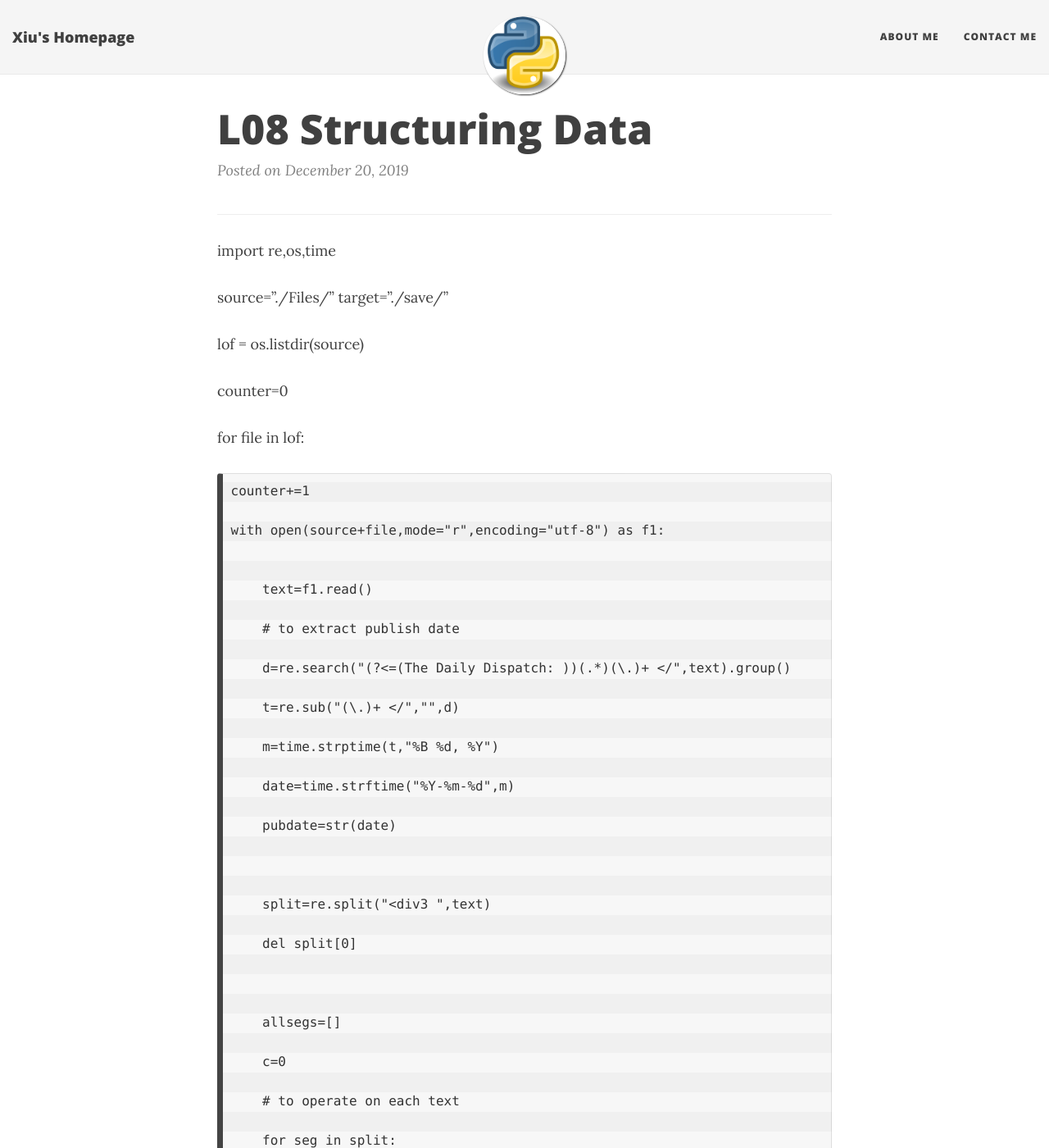
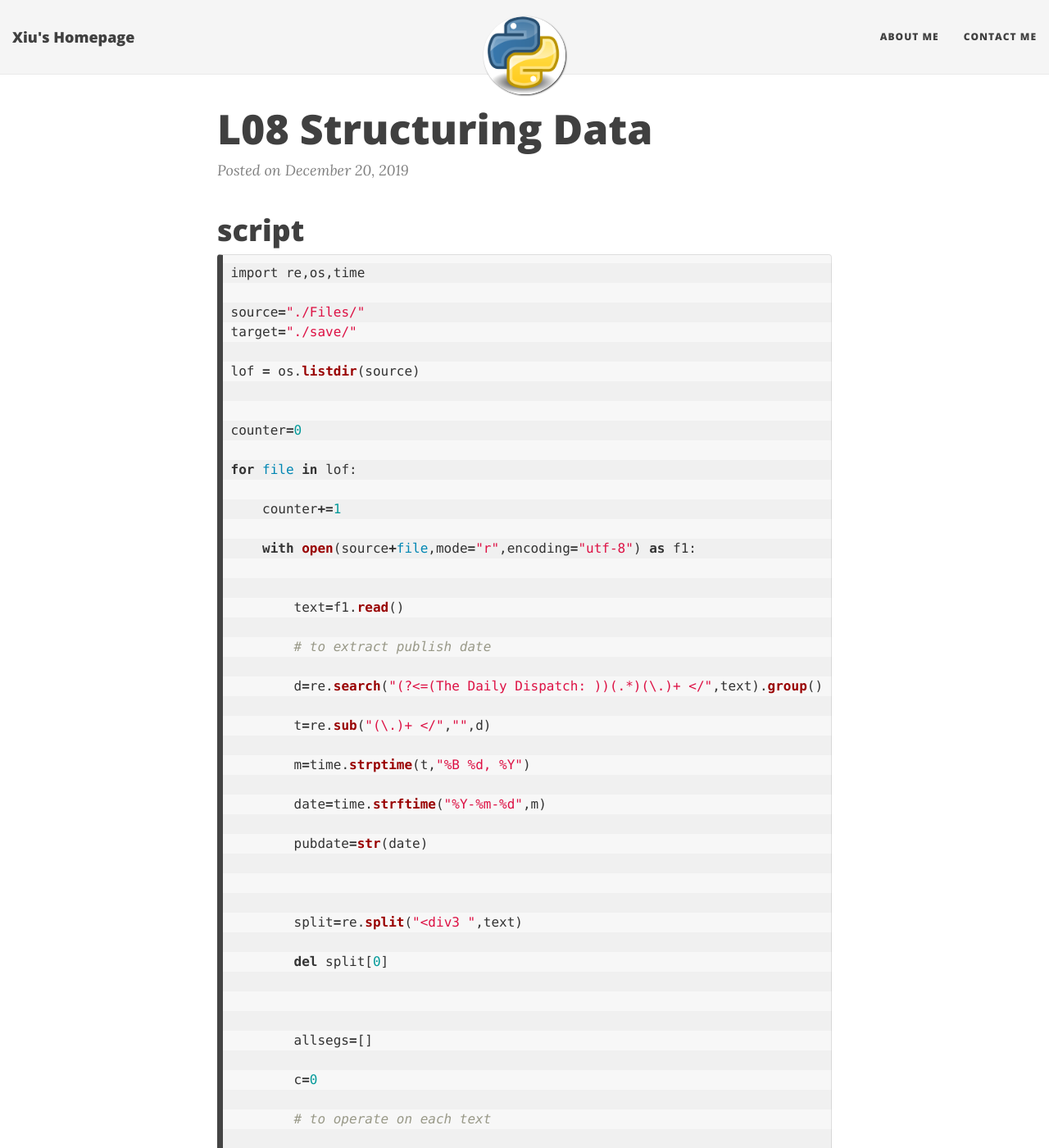
Before and after one commit to sydicarusant/Gamecenter.github.io, a Jekyll site: the page built from _posts/2019-12-20-L08-post.md, in a window 1280 px wide and 1400 px high. Shown: the whole window at 82% size. Built offline with Jekyll 4.4.1, drawn with Linux system fonts in a browser that asks for light colours; nearby versions of some CDN libraries; some of the changed text lies outside the part shown.

Commit message:
Update 2019-12-20-L08-post.md

````diff
--- a/_posts/2019-12-20-L08-post.md
+++ b/_posts/2019-12-20-L08-post.md
@@ -4,7 +4,9 @@ title: L08 Structuring Data
 image: /img/L08/python.png
 ---
 
----
+# script
+
+``` python
 import re,os,time
 
 source="./Files/"
@@ -106,8 +108,8 @@ for file in lof:
     with open("dispatch_as_TSV.csv", "a", encoding="utf8") as f2:
 
         f2.write("\n".join(allsegs))
-----
+```
 
-result
+# result
 
 ![result](/img/L08/08a.png)
````
